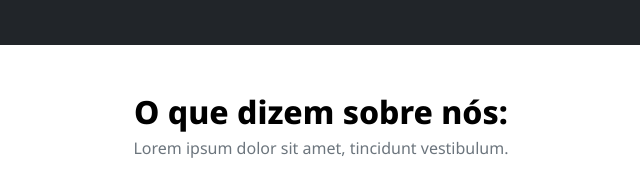
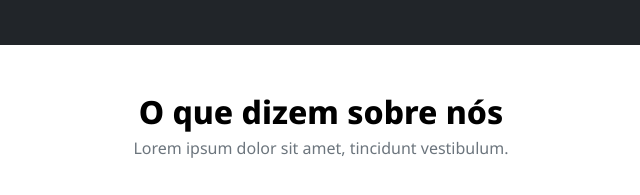
Before and after one commit to victorcova/Plataforma-Educacional-Bubbly, a plain HTML site: page index.html in a window 1280 px wide. Shown: the part 2509-2704 px from the top of the page, 319-959 px from the left. Drawn offline with nearby package versions, Linux system fonts and the light colour scheme; no server answers.

Commit message:
Update index.html

```diff
--- a/index.html
+++ b/index.html
@@ -326,7 +326,7 @@
         <section class="container customer-feedback" id="feedback-section">
             <div class="row">
                 <div class="col-12 text-center pt-5">
-                    <h2 style="font-weight: 800;">O que dizem sobre nós:</h2>
+                    <h2 style="font-weight: 800;">O que dizem sobre nós</h2>
                     <h6 class="text-muted m-0 pb-4" style="font-weight: 400;">Lorem ipsum dolor sit amet, tincidunt vestibulum.
                     </h6>
                 </div>
```
